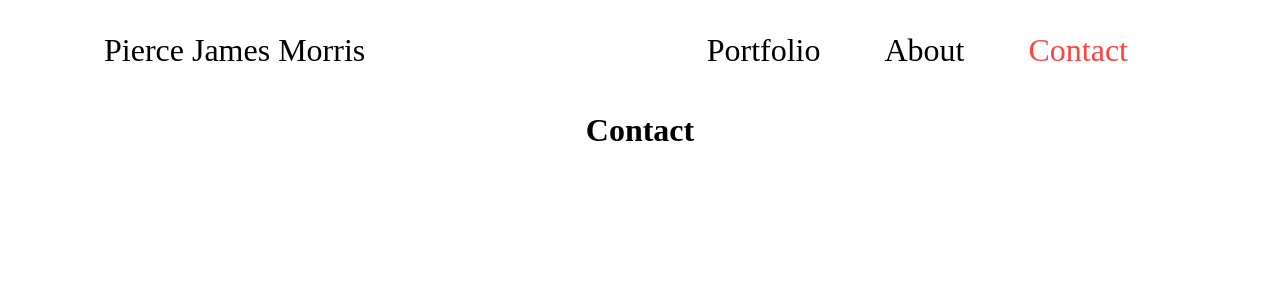
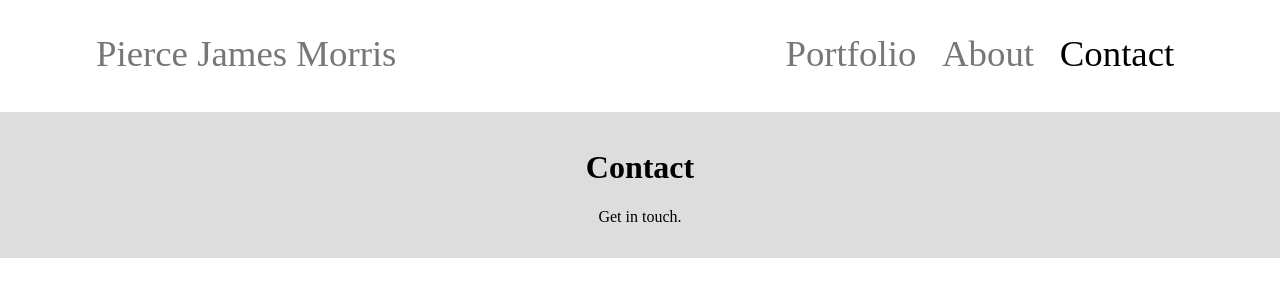
Before and after one commit to perjermer/portfolio, a React (Create React App) app: page /contact in a window 1280 px wide. Shown: the top 300 px of the page. Built offline with nearby package versions, Linux system fonts and the light colour scheme; a web font is replaced by a local one.

Commit message:
more content

```diff
--- a/src/components/About.jsx
+++ b/src/components/About.jsx
@@ -1,9 +1,12 @@
 import React from 'react';
+import Title from "./reusable/Title";
 
 const About = () => {
   return (
     <div>
-      <h1>About</h1>
+      <div>
+        <Title title="About" desc="All you need to know about me." />
+      </div>
     </div>
   );
 }
--- a/src/components/Contact.jsx
+++ b/src/components/Contact.jsx
@@ -1,9 +1,12 @@
 import React from 'react';
+import Title from "./reusable/Title";
 
 const Contact = () => {
   return (
     <div>
-      <h1>Contact</h1>
+      <div>
+        <Title title="Contact" desc="Get in touch." />
+      </div>
     </div>
   );
 }
--- a/src/components/Portfolio.jsx
+++ b/src/components/Portfolio.jsx
@@ -1,9 +1,14 @@
 import React from 'react';
+import Title from "./reusable/Title";
 
 const Portfolio = () => {
   return (
     <div>
-      <h1>Home</h1>
+      <Title title="Portfolio" desc="A list of all my learning / completed / ongoing projects." />
+      <h2>Test / Completed Projects</h2>
+      <hr />
+      <h2>Ongoing Projects</h2>
+      <hr />
     </div>
   );
 }
--- /dev/null
+++ b/src/components/reusable/Title.jsx
@@ -0,0 +1,12 @@
+import React from 'react';
+
+const Title = (props) => {
+  return (
+    <div className="title">
+      <h1>{props.title}</h1>
+      <p>{props.desc}</p>
+    </div>
+  );
+}
+
+export default Title;
--- a/src/index.css
+++ b/src/index.css
@@ -1,7 +1,7 @@
 @import url('https://fonts.googleapis.com/css?family=Ovo');
 
 body {
-  margin-top: 2em;
+  margin: 0;
   padding: 0;
   font-family: 'Ovo', serif;
 }
@@ -17,13 +17,13 @@ ul {
 }
 
 li a {
-  font-size: 2em;
+  font-size: 2.3em;
   text-decoration: none;
-  color: black;
+  color: #777;
 }
 
 .active {
-  color: #ff4242;
+  color: #000;
 }
 
 .name {
@@ -37,9 +37,10 @@ li a {
 
 .nav-item {
   float: right;
-  margin-right: 2em;
+  margin-right: 0.7em;
 }
 
+/* Hover for underline */
 .hover {
   display: inline-block;
   position: relative;
@@ -53,7 +54,7 @@ li a {
   height: 2px;
   bottom: 0;
   left: 0;
-  background-color: #ff4242;
+  background-color: #DDD;
   transform-origin: bottom right;
   transition: transform 0.25s ease-out;
 }
@@ -62,3 +63,9 @@ li a {
   transform: scaleX(1);
   transform-origin: bottom left;
 }
+
+/* title headings */
+.title {
+  padding: 1em;
+  background-color: #DDD;
+}
```
